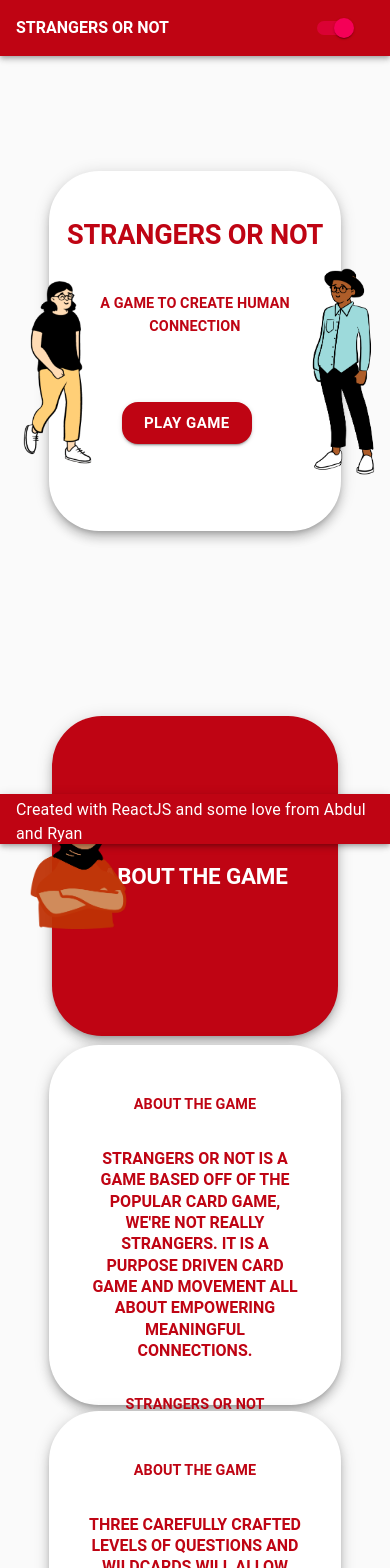
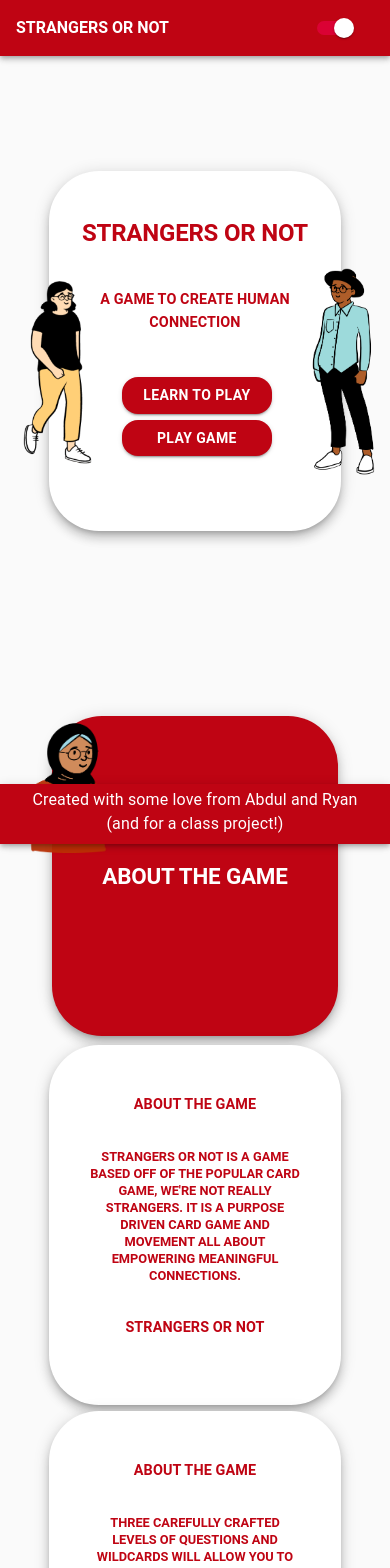
Before and after one commit to osmaniacattack/StrangersOrNot, a React (Create React App) app: page / in a window 390 px wide. Shown: the top 1568 px of the page. Built offline with nearby package versions, Linux system fonts and the light colour scheme.

Commit message:
card css updates

```diff
--- a/src/components/card/card.css
+++ b/src/components/card/card.css
@@ -18,7 +18,7 @@
     .cardQuestion{
         font-weight: 700 !important;
         margin: 2rem 2.5rem 0 2.5rem !important;
-        font-size: 1rem !important;
+        font-size: .8rem !important;
     }
 
     .cardBranding{
--- a/src/components/card/headingCard/headingCard.css
+++ b/src/components/card/headingCard/headingCard.css
@@ -19,8 +19,8 @@
 
     .peepThree{
         max-width: 35% !important;
-        margin-top: 7vh !important;
-        margin-left: -48vw !important;
+        margin-top: -2vh !important;
+        margin-left: -50vw !important;
         position: absolute !important;
         z-index: 100 !important;
     }
@@ -28,7 +28,7 @@
     .peepFour{
         max-width: 30% !important;
         margin-top: -40vh !important;
-        margin-left: 14vw !important;
+        margin-left: 17vw !important;
         position: absolute !important;
         z-index: 100 !important;
     }
--- a/src/components/card/landingCard/landingCard.css
+++ b/src/components/card/landingCard/landingCard.css
@@ -4,7 +4,8 @@
         background-color: #bf0413 !important;
         font-weight: bold !important;
         border-radius: 16px !important;
-        margin-top: 1.5rem !important;
+        margin: .2rem auto !important;
+        width: 150px !important;
     }
 
     .paper{
@@ -20,7 +21,7 @@
 
     .cardTitle{
         font-weight: 700 !important;
-        font-size: 1.7rem !important;
+        font-size: 1.5rem !important;
         margin: 3rem 0 0 0 !important;
     }
 
@@ -173,10 +174,11 @@
         font-weight: bold !important;
         border-radius: 16px !important;
         margin-top: 1rem !important;
+        margin-left: 1.2rem !important;
     }
 
     .rightButton{
-        margin-left: 28% !important;
+        margin-left: 15% !important;
     }
 
     .paper{
--- a/src/components/card/landingCard/landingCard.js
+++ b/src/components/card/landingCard/landingCard.js
@@ -24,7 +24,8 @@
                         <Grid container>
                             <Grid item xs={3} sm={3} md={3} lg={3}></Grid>
                             <Grid item xs={7} sm={7} md={7} lg={7}>
-                                <Button variant="contained" size="large" className="landingButtons rightButton" onClick={props.changeLandingToSettings}>Play Game</Button>
+                                <Button variant="contained" size="medium" className="landingButtons leftButton"><a href="#aboutSection" style={{textDecoration: 'none', color: 'white'}}>Learn to Play</a></Button>
+                                <Button variant="contained" size="medium" className="landingButtons rightButton" onClick={props.changeLandingToSettings}>Play Game</Button>
                             </Grid>
                             <Grid item xs={2} sm={2} md={2} lg={2}></Grid>
                         </Grid>
--- a/src/components/card/settingCard/settingCard.css
+++ b/src/components/card/settingCard/settingCard.css
@@ -18,11 +18,12 @@
         background-color: #bf0413 !important;
         color: white !important;
         font-weight: bold !important;
-        margin: 1px  !important;
+        margin: 2px !important;
+        width: 75px !important;
     }
 
     .groupSpace{
-        margin: 3rem 0 1.3rem 0 !important;
+        margin: 1.5rem 0 1.3rem 1.6rem !important;
         display: flex !important;
         flex-direction: row !important;
         flex-wrap: wrap !important;
@@ -33,15 +34,16 @@
         background-color: #bf0413 !important;
         font-weight: bold !important;
         border-radius: 16px !important;
-        margin: 4rem 0 0 0 !important;
-        width: 8rem !important;
+        margin: 0 0 0 -2rem !important;
+        width: 10rem !important;
     }
 
     .disabledButton{
         color: #bf0413 !important;
         background-color: white !important;
         font-weight: bold !important;
-        margin: 1px !important;
+        margin: 2px !important;
+        width: 75px !important;
     }
 }
 
--- a/src/components/footer/footer.js
+++ b/src/components/footer/footer.js
@@ -12,7 +12,8 @@
     appBar: {
       top: 'auto',
       bottom: 0,
-      height: 50
+      height: 60,
+      textAlign: 'center'
     },
     grow: {
       flexGrow: 1,
@@ -26,7 +27,7 @@
       <React.Fragment>
         <AppBar position="fixed" color="primary" className={classes.appBar} style={{backgroundColor:"#bf0413"}}>
           <Toolbar>
-            <Typography style={{margin:"auto"}}>Created with ReactJS and some love from Abdul and Ryan</Typography>
+            <Typography style={{margin:"auto"}}>Created with some love from Abdul and Ryan (and for a class project!)</Typography>
           </Toolbar>
         </AppBar>
       </React.Fragment>
--- a/src/components/nav/nav.css
+++ b/src/components/nav/nav.css
@@ -1,7 +1,7 @@
 @media (max-width: 34.4em) {
     .nav{
         background-color: #bf0413 !important;
-        width: 100% !important;
+        width: 100vw !important;
     }
 
     .title{
@@ -103,7 +103,7 @@
     }
 
     .buttonSpan{
-        margin-left: 40% !important;
+        margin-left: 80% !important;
         color: white !important;
     }
 }
--- a/src/components/nav/nav.js
+++ b/src/components/nav/nav.js
@@ -23,7 +23,7 @@
         <Toolbar>
           <Typography variant="h5" className="title"><a style={{textDecoration: 'none', color: 'white'}} href="https://strangers-or-not.vercel.app/">STRANGERS OR NOT</a></Typography>
           <span className="buttonSpan">
-            <Switch checked={theme} onChange={handleThemeChange} />
+            <Switch style={{color:"white"}} checked={theme} onChange={handleThemeChange} />
           </span>
         </Toolbar>
       </AppBar>
--- a/src/pages/game/liveplay/liveplay.css
+++ b/src/pages/game/liveplay/liveplay.css
@@ -91,7 +91,14 @@
   }
 
 /* Large */
-@media (min-width: 64em) {  }
+@media (min-width: 64em) {
+    .numberStyling{
+        margin-top: 6rem !important;
+        margin-left: 30vw !important;
+        font-weight: bold !important;
+        font-size: 20px !important;
+    }
+ }
 
 /* X-Large */
 @media (min-width: 80em) {  }
--- a/src/pages/game/liveplay/liveplay.js
+++ b/src/pages/game/liveplay/liveplay.js
@@ -69,7 +69,7 @@
             <Grid container key={currentId}>
                 <Grid item xs={1} sm={2} md={2} lg={2}></Grid>
                 <Grid item xs={10} sm={8} md={8} lg={8} className="gameStyling">
-                    <Typography variant="h5" className="numberStyling">Card {currentId+1}/{number*3}</Typography>
+                    <Typography variant="h5" className="numberStyling">Card {currentId+1}/{number*3+1}</Typography>
 
                     <Card title={questionArray[currentId][0]} question={questionArray[currentId][1]} brand="Strangers or Not"/>
                     <Button disabled={currentId < 1}
--- a/src/pages/landing/landing.js
+++ b/src/pages/landing/landing.js
@@ -16,6 +16,7 @@
                 </Grid>
                 <Grid item xs={1} sm={1} md={2} lg={2}/>
             </Grid>
+            <div id="aboutSection">
             <Grid container className="shift">
                 <Grid item xs={1} sm={1} md={2} lg={2}/>
                 <Grid item xs={10} sm={10} md={8} lg={8}>
@@ -23,6 +24,7 @@
                 </Grid>
                 <Grid item xs={1} sm={1} md={2} lg={2}/>
             </Grid>
+            </div>
             <Grid container className="shift">
                 <Grid item xs={1} sm={1} md={2} lg={2}/>
                 <Grid item xs={10} sm={10} md={8} lg={8}>
```
Also changed, not shown: 1 other file (tests, documents, lock files or other folders).
